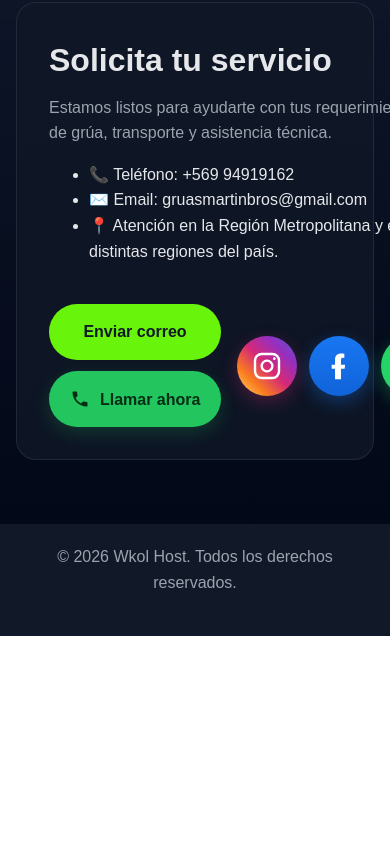
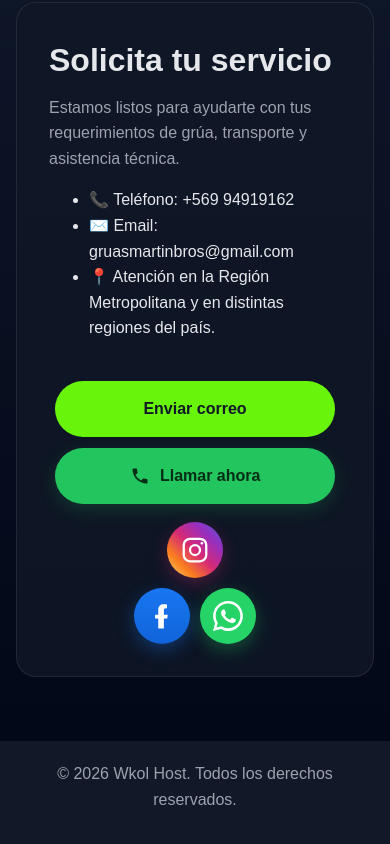
Before and after one commit to Shingewkol/Gruasmartinbros.github.io, a website: page index.html in a window 390 px wide. Shown: the part 3283-4127 px from the top of the page. Before the commit the page ends 3919 px from the top, so only its background shows below. Drawn offline with Linux system fonts and the light colour scheme.

Commit message:
modificaciones breves
iconos de link instagram facebook y whatsapp en forma de triangulo tambien añadiendo el arreglo de el desborde sobrepasado de el contenedor haciendo que quede fluido en escritorio, android , Iphone

```diff
--- a/index.html
+++ b/index.html
@@ -469,6 +469,8 @@
       .contact-actions {
         display: flex;
         align-items: center;
+        justify-content: flex-start;
+        flex-wrap: wrap;
         gap: 1rem;
       }
 
@@ -508,9 +510,10 @@
       }
 
       .social-links {
-        display: flex;
-        align-items: center;
-        gap: 0.75rem;
+        display: grid;
+        grid-template-columns: repeat(2, 60px);
+        justify-content: center;
+        gap: 0.7rem;
       }
 
       .social-link {
@@ -519,16 +522,31 @@
         justify-content: center;
         width: 60px;
         height: 60px;
+        min-width: 48px;
+        min-height: 48px;
         border: 0;
         border-radius: 50%;
         color: #fff;
+        -webkit-tap-highlight-color: transparent;
         transition:
           transform 0.2s ease,
           box-shadow 0.2s ease;
       }
 
-      .social-link:hover {
+      .social-link:first-child {
+        grid-column: 1 / -1;
+        justify-self: center;
+      }
+
+      .social-link:hover,
+      .social-link:focus-visible {
         transform: translateY(-2px) scale(1.06);
+      }
+
+      .social-link:focus-visible,
+      .contact-action-buttons .btn:focus-visible {
+        outline: 3px solid #fff;
+        outline-offset: 3px;
       }
 
       .instagram-link {
@@ -573,6 +591,38 @@
           grid-template-columns: 1fr;
         }
 
+        .contact-actions {
+          flex-direction: column;
+          align-items: center;
+          justify-content: center;
+          width: 100%;
+          gap: 1.1rem;
+        }
+
+        .contact-action-buttons {
+          width: min(100%, 280px);
+        }
+
+        .contact-action-buttons .btn {
+          width: 100%;
+        }
+
+        .social-links {
+          width: 100%;
+          grid-template-columns: repeat(2, 56px);
+          gap: 0.65rem;
+        }
+
+        .social-link {
+          width: 56px;
+          height: 56px;
+        }
+
+        .social-link svg {
+          width: 30px;
+          height: 30px;
+        }
+
         .google-review {
           flex-basis: min(85%, 360px);
         }
@@ -593,6 +643,18 @@
           justify-content: center;
           flex-wrap: wrap;
           padding-bottom: 0.4rem;
+        }
+      }
+
+      @media (max-width: 360px) {
+        .social-links {
+          grid-template-columns: repeat(2, 52px);
+          gap: 0.5rem;
+        }
+
+        .social-link {
+          width: 52px;
+          height: 52px;
         }
       }
     </style>
```
